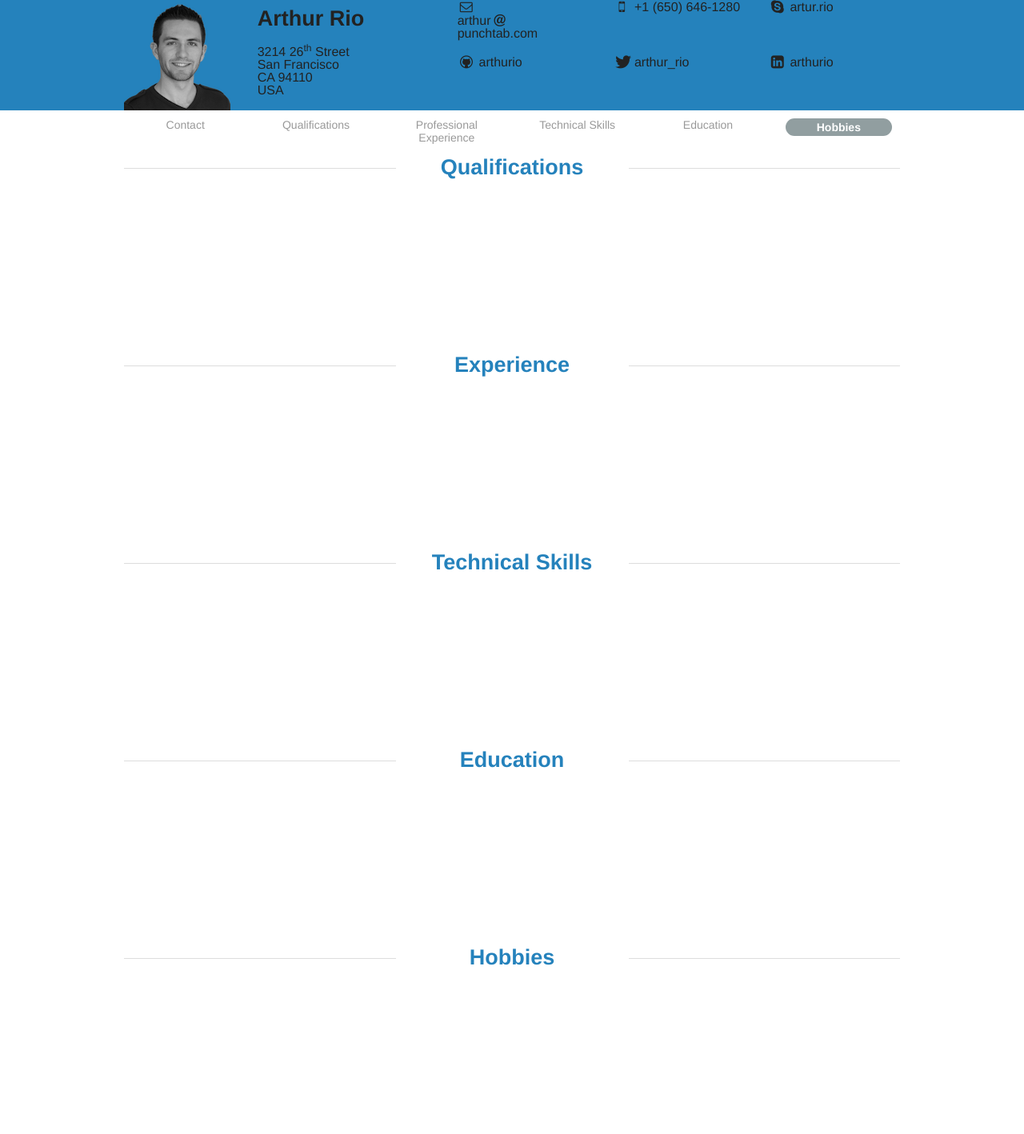
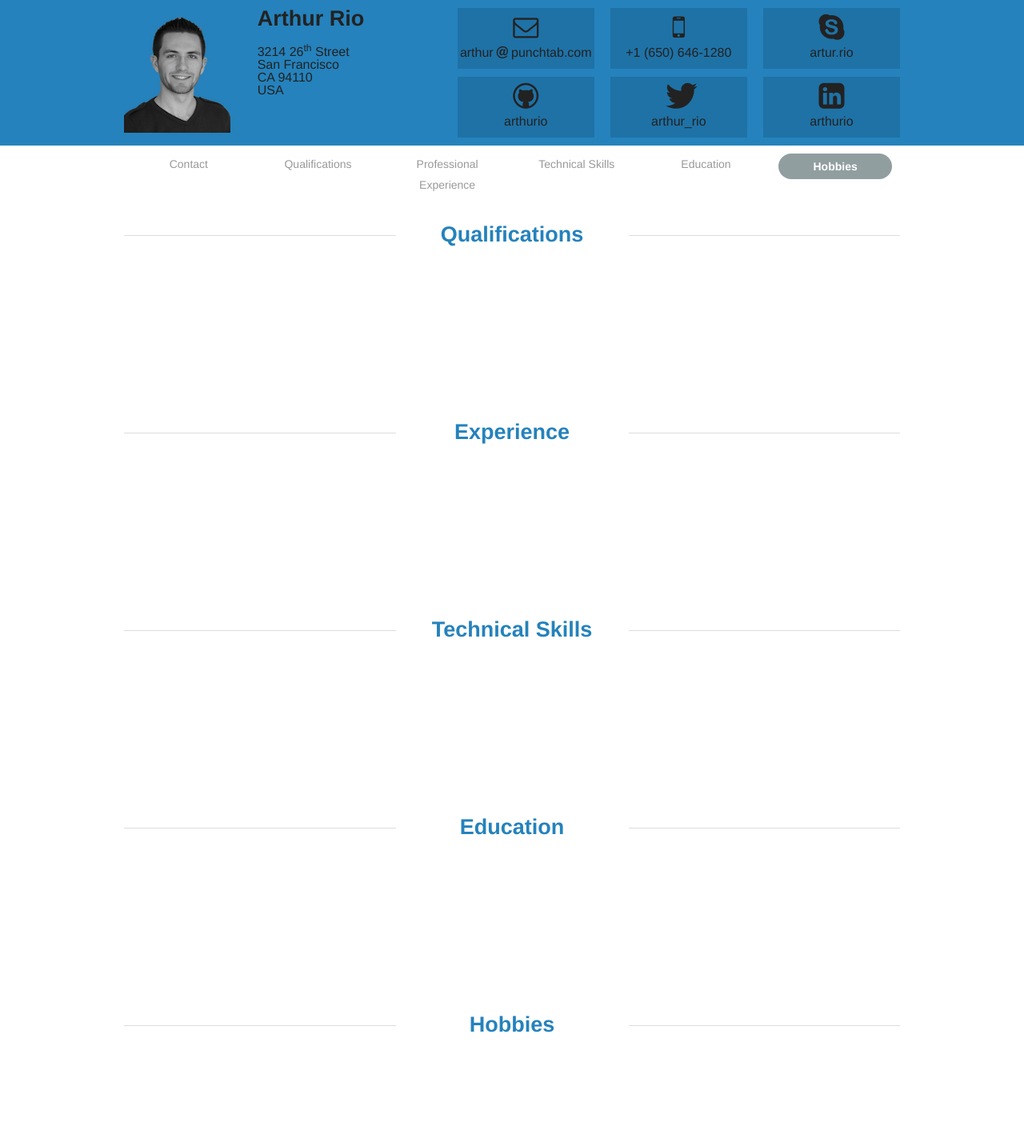
Before and after one commit to arthurio/site_heroku, a Django app: page / in a window 1280 px wide. Shown: the top 1418 px of the page at 80% size. Before the commit the page ends 1207 px from the top, so only its background shows below. Run offline with Django 3.2, Linux system fonts and the light colour scheme; some web fonts are replaced.

Commit message:
update the header and nav

```diff
--- a/perso/static/css/style.css
+++ b/perso/static/css/style.css
@@ -1,42 +1,76 @@
 /* HEADER */
-header, .header {
+.header {
     background-color: #2582BC;
 }
 
-header .contact .icon, .header .contat .icon {
-    height: 40px;
-}
-
-header .contact a, .header .contact a {
+#address {
     color: #222;
 }
 
-header .contact a:focus, header .contact a:hover,
-.header .contact a:focus, .header .contact a:hover{
-    color: #333;
+
+.header .contat .icon {
 }
 
-header .contact .row {
-    height: 69px;
+.header .contact a {
+    color: #222;
 }
 
-span.content {
-    display: inline-block;
+.header .contact a:focus, .header .contact a:hover{
+    color: #2582BC;
+    background: #222;
 }
 
-.mobile span.content a {
+.header ul.small-block-grid-3.large-block-grid-3 {
+    margin-top: 0.625em;
+}
+
+div.icon:before {
+    font-size: 1.5em;
+}
+
+.header .contact li .inner {
+    text-align: center;
+    background: #1F72A6;
+}
+
+.header .contact li .inner > a {
+    padding: 0.5em 0;
+}
+
+@media only screen {
+    .large-block-grid-3>li {
+        padding: 0 0.625em 0.625em;
+    }
+}
+
+.header ul li .inner a {
+    display: block;
+}
+
+.header ul li.mobile .inner a {
     display: none;
 }
 
-.mobile span.content a.mobile-only {
+.header ul li.mobile .inner a.mobile-only {
     display: block;
 }
 
+@media only screen and (min-width: 1280px) {
+    .header ul li .inner a div.icon:before {
+    }
+}
+
+@media only screen and (max-width: 1280px) {
+    .header ul li .inner a div.icon:before {
+        font-size: 2em;
+    }
+}
+
 @media only screen {
-    .mobile span.content a {
+    .header ul li.mobile .inner .mobile a {
         display: block;
     }
-    .mobile span.content a.mobile-only {
+    .header ul li.mobile .inner .mobile a.mobile-only {
         display: none;
     }
 }
--- a/perso/templates/header.html
+++ b/perso/templates/header.html
@@ -1,8 +1,9 @@
 <div class="row">
     <div class="small-6 large-2 columns">
-        <img src="{{ STATIC_URL }}images/profile.png"/>
+        <img src="{{ STATIC_URL }}images/tall.png" data-interchange="[{{ STATIC_URL }}images/small.png, (small_medium)], [{{ STATIC_URL }}images/medium.png, (medium_small)] [{{ STATIC_URL }}images/tall.png, (medium)]">
     </div>
     <div class="small-6 large-3 columns">
+        <a id="address" href="https://www.google.com/maps?q=3214+26th+Street+San+Francisco+CA+94110+USA&hl=en&geocode=+&hnear=3214+26th+St,+San+Francisco,+California+94110&t=m&z=16" target="_blank">
             <div class="row">
                 <div class="small-12 large-12 columns">
                     <h3>Arthur Rio</h3>
@@ -28,35 +29,42 @@
                     USA
                 </div>
             </div>
+        </a>
     </div>
     <div class="small-12 large-7 columns contact">
-        <div class="row">
-            <div class="small-4 large-4 columns">
-                <span class="icon icon-mail"></span>
-                <span class="content"><a href="mailto:arthur@punchtab.com?subject=Contact%20from%20arthur-rio.fr">arthur<span class="icon icon-at"></span>punchtab.com</a></span>
+        <ul class="small-block-grid-3 large-block-grid-3">
+            <li>
+                <div class="inner">
+                    <a href="mailto:arthur@punchtab.com?subject=Contact%20from%20arthur-rio.fr"><div class="icon icon-mail"></div><div class="content hide-for-medium-down">arthur<span class="icon icon-at"></span>punchtab.com</div></a>
                 </div>
-            <div class="small-4 large-4 columns mobile">
-                <span class="icon icon-mobile-2"></span>
-                <span class="content"><a class="mobile-only" href="tel:1-650-646-1280">+1 (650) 646-1280</a><a href="callto:1-650-646-1280">+1 (650) 646-1280</a></span>
+            </li>
+            <li class="mobile">
+                <div class="inner">
+                    <a class="mobile-only" href="tel:1-650-646-1280"><div class="icon icon-mobile-2"></div><div class="content hide-for-medium-down">+1 (650) 646-1280</div></a>
+                    <a href="callto:1-650-646-1280"><div class="icon icon-mobile-2"></div><div class="content hide-for-medium-down">+1 (650) 646-1280</div></a>
                 </div>
-            <div class="small-4 large-4 columns">
-                <span class="icon icon-skype"></span>
-                <span class="content"><a href="skype:arthur.rio">artur.rio</a></span>
+            </li>
+            <li>
+                <div class="inner">
+                    <a href="skype:arthur.rio"><div class="icon icon-skype"></div><div class="content hide-for-medium-down">artur.rio</div></a>
+                    </a>
+                </div>
+            </li>
+            <li>
+                <div class="inner">
+                    <a href="https://github.com/arthurio" target="_blank"><div class="icon icon-github-circled"></div><div class="content hide-for-medium-down">arthurio</div></a>
+                </div>
+            </li>
+            <li>
+                <div class="inner">
+                    <a href="https://twitter.com/arthur_rio" target="_blank"><div class="icon icon-twitter-bird"></div><div class="content hide-for-medium-down">arthur_rio</div></a>
+                </div>
+            </li>
+            <li>
+                <div class="inner">
+                    <a href="http://www.linkedin.com/in/arthurio" target="_blank"><div class="icon icon-linkedin-rect"></div><div class="content hide-for-medium-down">arthurio</div></a>
+                </div>
+            </li>
+        </ul>
     </div>
 </div>
-        <div class="row">
-            <div class="small-4 large-4 columns">
-                <span class="icon icon-github-circled"></span>
-                <span class="content"><a href="https://github.com/arthurio" target="_blank">arthurio</a></span>
-            </div>
-            <div class="small-4 large-4 columns">
-                <span class="icon icon-twitter-bird"></span>
-                <span class="content"><a href="https://twitter.com/arthur_rio" target="_blank">arthur_rio</a></span>
-            </div>
-            <div class="small-4 large-4 columns">
-                <span class="icon icon-linkedin-rect"></span>
-                <span class="content"><a href="http://www.linkedin.com/in/arthurio" target="_blank">arthurio</a></span>
-            </div>
-        </div>
-    </div>
-</div>
--- a/perso/templates/home.html
+++ b/perso/templates/home.html
@@ -48,6 +48,12 @@
     <script src="{{ STATIC_URL }}js/foundation.min.js"></script>
     <script>
         $(document).foundation();
+        $(document).foundation('interchange', {
+            named_queries : {
+                small_medium: 'only screen and (min-width: 778px) and (max-width: 976px)',
+                medium_small : 'only screen and (min-width: 976px) and (max-width: 1280px)'
+            }
+        });
     </script>
 
 
--- a/perso/templates/nav.html
+++ b/perso/templates/nav.html
@@ -2,26 +2,26 @@
     <div class="small-12 large-12 columns">
         <div data-magellan-expedition="fixed">
             <div class="sub-nav">
-                <div class="row">
-                    <div class="large-2 small-7 columns">
+                <ul class="small-block-grid-3 large-block-grid-6">
+                    <li>
                         <div data-magellan-arrival="header" class="active"><a href="#header">Contact</a></div>
-                    </div>
-                    <div class="large-2 small-5 columns">
+                    </li>
+                    <li>
                         <div data-magellan-arrival="qualifications"><a href="#qualifications">Qualifications</a></div>
-                    </div>
-                    <div class="large-2 small-7 columns">
+                    </li>
+                    <li>
                         <div data-magellan-arrival="experience"><a href="#experience">Professional Experience</a></div>
-                    </div>
-                    <div class="large-2 small-5 columns">
+                    </li>
+                    <li>
                         <div data-magellan-arrival="skills"><a href="#skills">Technical Skills</a></div>
-                    </div>
-                    <div class="large-2 small-7 columns">
+                    </li>
+                    <li>
                         <div data-magellan-arrival="education"><a href="#education">Education</a></div>
-                    </div>
-                    <div class="large-2 small-5 columns">
+                    </li>
+                    <li>
                         <div data-magellan-arrival="hobbies"><a href="#hobbies">Hobbies</a></div>
-                    </div>
-                </div>
+                    </li>
+                </ul>
             </div>
         </div>
     </div>
```
Also changed, not shown: perso/static/images/medium.png (added), perso/static/images/profile.png (deleted), perso/static/images/small.png (added), perso/static/images/tall.png (added). Lines whose indentation alone changed are shown as unchanged.
